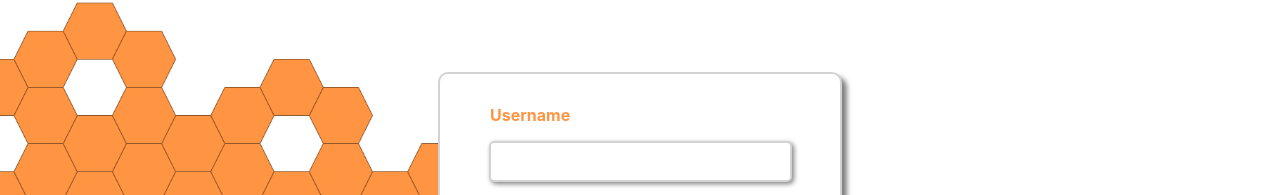
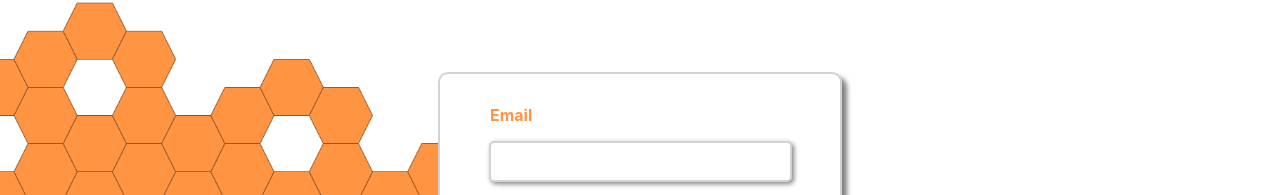
Before and after one commit to MuazAlhaidar/BeeHive, a React (Create React App) app in the folder WebBeeHive/client/: page /LogIn in a window 1280 px wide. Shown: the part 200-395 px from the top of the page. Built offline with nearby package versions, Linux system fonts and the light colour scheme.

Commit message:
changed name of input feild

```diff
--- a/WebBeeHive/client/src/Components/LogInPanel.tsx
+++ b/WebBeeHive/client/src/Components/LogInPanel.tsx
@@ -9,7 +9,7 @@ function LogInPanel(props: { changeUser: any }) {
   return (
     <div className="LoginPanel">
       <form>
-        <p className="LoginPanel-InputTitle">Username</p>
+        <p className="LoginPanel-InputTitle">Email</p>
         <input
           className="LoginPanel-Input"
           type="text"
```
